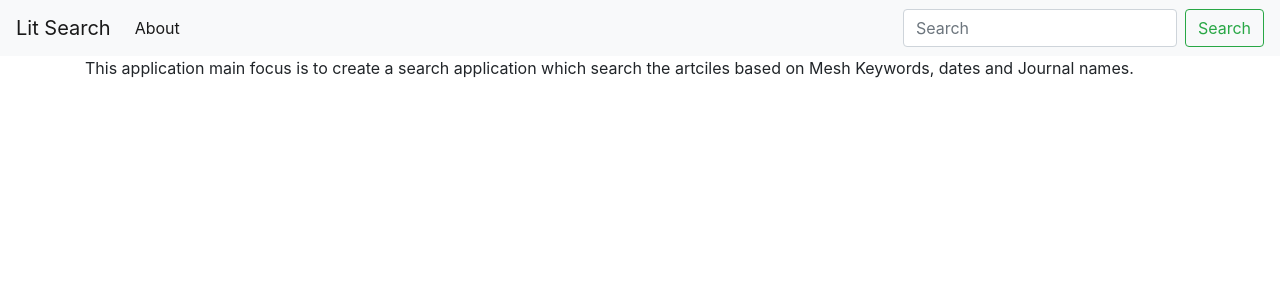
After one commit to vivek1697/Lit-Search, a Flask app: page /about in a window 1280 px wide. The commit adds this page. Shown: the top 300 px of the page. Run offline with Flask 3, Linux system fonts and the light colour scheme; some libraries are stand-ins or nearby versions.

Commit message:
Interm commit for search functionality

```diff
--- a/app.py
+++ b/app.py
@@ -1,7 +1,58 @@
+import sqlite3
 from flask import Flask, render_template
+from webforms import SearchForm
+import sqlalchemy as db
+
+
+
+
 
 app = Flask(__name__)
+app.config["SECRET_KEY"] = "12345678"
 
 @app.route('/')
 def index():
-    return render_template('index.html')
+    engine = db.create_engine('sqlite:///Article.db')
+    connection = engine.connect()
+    metadata = db.MetaData()
+    articles = db.Table('Article', metadata, autoload=True, autoload_with=engine)
+    query = db.select([articles])
+    result_proxy = connection.execute(query)
+
+    result_set = result_proxy.fetchall()
+    return render_template('index.html', articles = result_set)
+
+@app.context_processor
+def base():
+    form = SearchForm()
+    return dict(form = form)
+
+# Create a search functionality
+@app.route('/search', methods=["POST"])
+def search():
+    form  = SearchForm()
+    engine = db.create_engine('sqlite:///Article.db')
+    connection = engine.connect()
+    metadata = db.MetaData()
+    articles = db.Table('Article', metadata, autoload=True, autoload_with=engine)
+    query = db.select([articles])
+    result_proxy = connection.execute(query)
+    articles = result_proxy.fetchall()
+
+
+    if form.validate_on_submit():
+
+        article_searched = form.searched.data
+        # Query the Database
+        articles = articles.filter(Article.heading.like('%' + article_searched + '%'))
+
+
+        return render_template("search.html", form = form, searched = article_searched, articles = articles)
+
+
+
+
+
+@app.route("/about")
+def about():
+    return render_template('about.html')
--- a/requirements.txt
+++ b/requirements.txt
@@ -3,3 +3,4 @@ pandas==1.4.2
 requests==2.27.1
 urllib3==1.26.9
 Flask==2.1.2
+flask-wtf
--- /dev/null
+++ b/templates/about.html
@@ -0,0 +1,6 @@
+{% extends 'base.html' %}
+
+{% block title %}
+    <h1>{% block content %} This application main focus is to create a search application which search the artciles based on Mesh Keywords, dates and Journal names.
+        {% endblock %}</h1>
+{% endblock %}
--- a/templates/base.html
+++ b/templates/base.html
@@ -12,16 +12,23 @@
   </head>
   <body>
     <nav class="navbar navbar-expand-md navbar-light bg-light">
-        <a class="navbar-brand" href="{{ url_for('index')}}">FlaskBlog</a>
+        <a class="navbar-brand" href="{{ url_for('index')}}">Lit Search</a>
         <button class="navbar-toggler" type="button" data-toggle="collapse" data-target="#navbarNav" aria-controls="navbarNav" aria-expanded="false" aria-label="Toggle navigation">
             <span class="navbar-toggler-icon"></span>
         </button>
         <div class="collapse navbar-collapse" id="navbarNav">
             <ul class="navbar-nav">
             <li class="nav-item active">
-                <a class="nav-link" href="#">About</a>
+                <a class="nav-link" href="{{ url_for('about')}}">About</a>
             </li>
             </ul>
+        </div>
+        <div>
+          <form method='POST' action="{{ url_for('search') }}" class="form-inline">
+            {{ form.hidden_tag() }}
+            <input class="form-control mr-sm-2" type="search" placeholder="Search" aria-label="Search", name="searched">
+            <button class="btn btn-outline-success my-2 my-sm-0" type="submit", name="Search">Search</button>
+          </form>
         </div>
     </nav>
     <div class="container">
--- /dev/null
+++ b/webforms.py
@@ -0,0 +1,10 @@
+
+from flask_wtf import FlaskForm
+from wtforms import StringField, SubmitField
+from wtforms.validators import DataRequired
+
+
+# Create a search form
+class SearchForm(FlaskForm):
+    searched = StringField("Searched", validators=[DataRequired()])
+    submit  = SubmitField("Submit")
```
Also changed, not shown: templates/index.html (+9 -1 lines), templates/search.html (added, +8 -0 lines), web_scrapper.py (+5 -5 lines), README.md (added).
